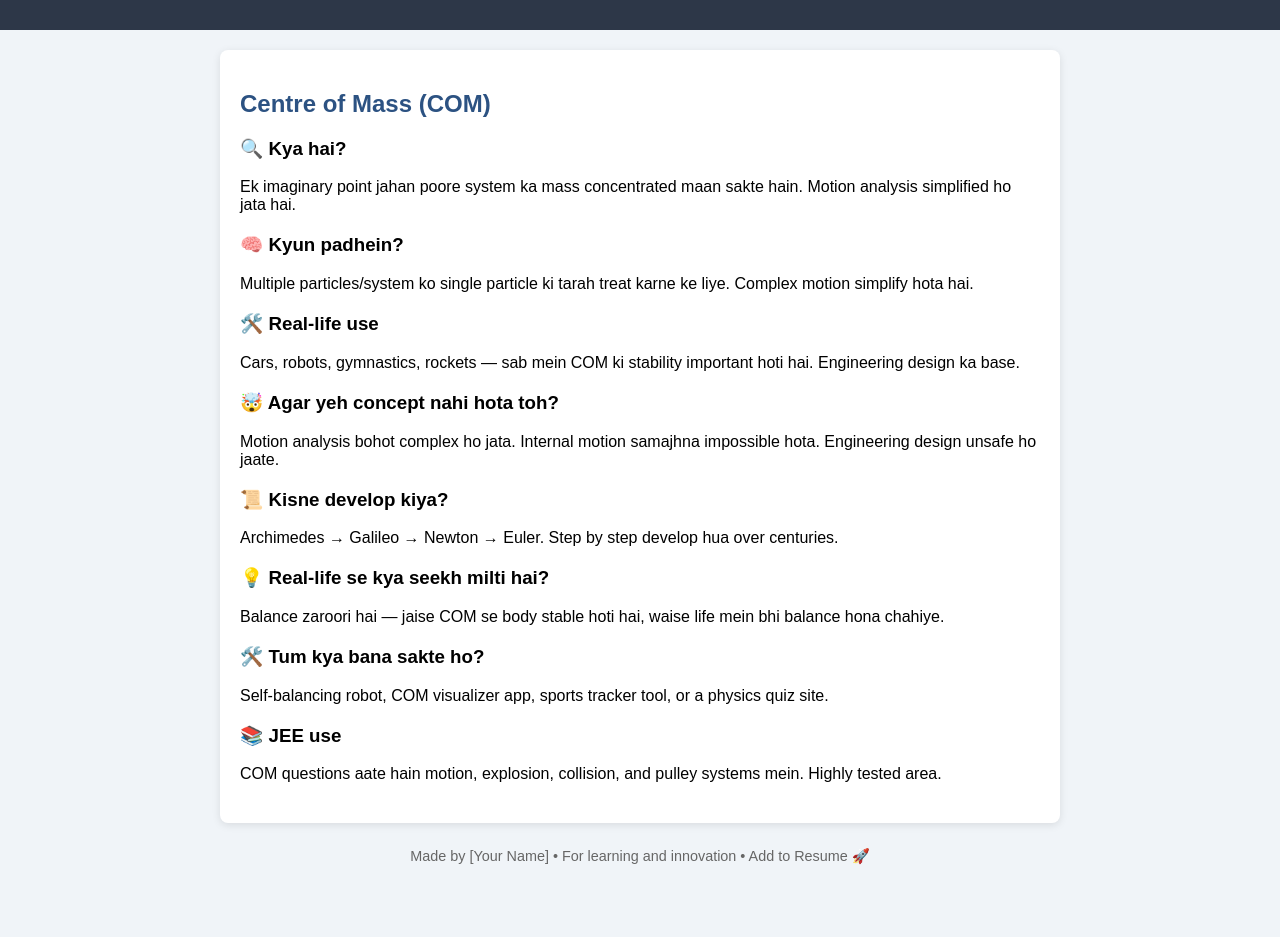
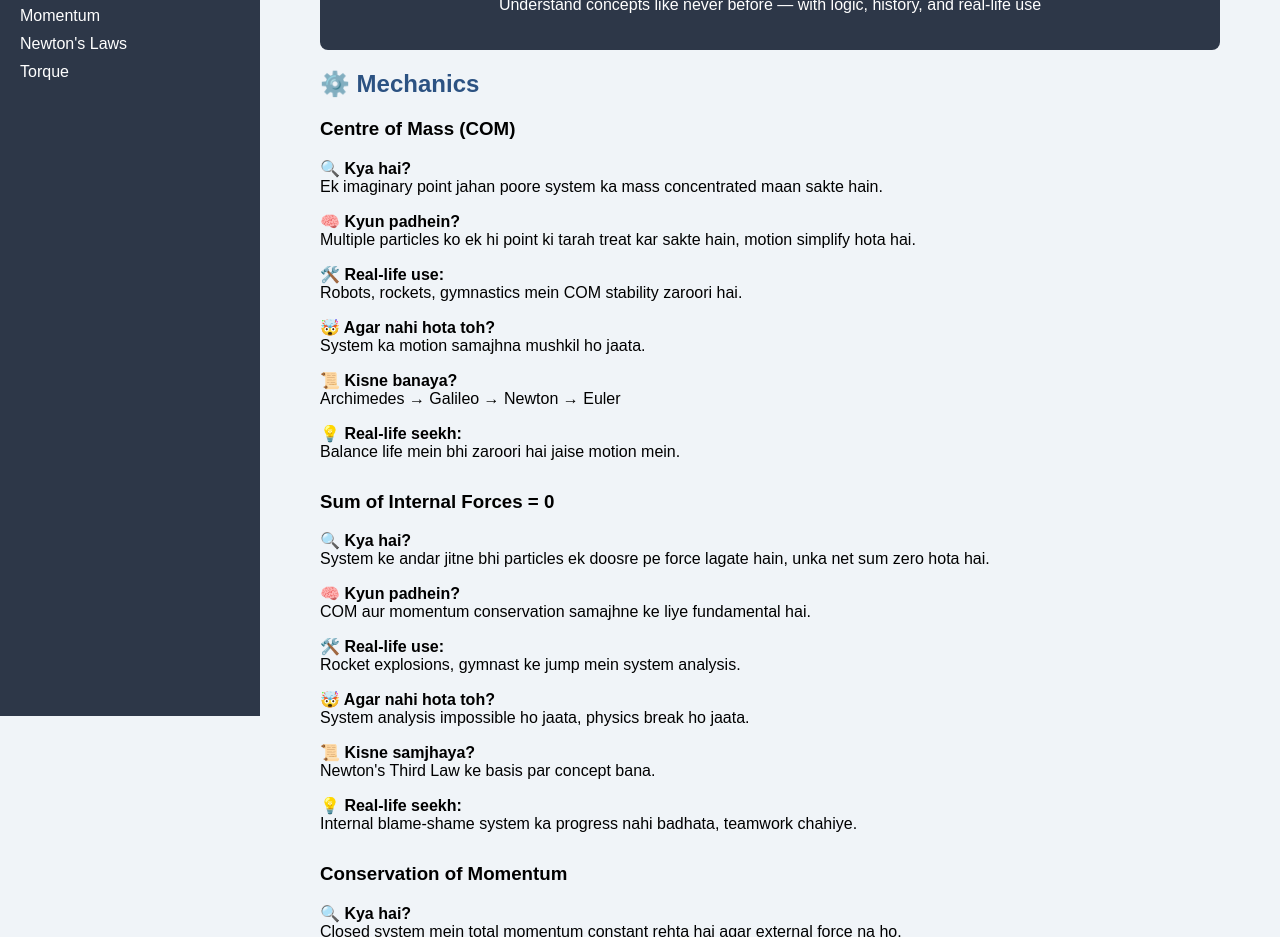
Before and after one commit to iamabdal/physics_concept, a plain HTML site: page index.html in a window 1280 px wide. Shown: the part 124-1061 px from the top of the page. Before the commit the page ends 1013 px from the top, so only its background shows below. Drawn offline with Linux system fonts and the light colour scheme.

Commit message:
Add files via upload

```diff
--- a/index.html
+++ b/index.html
@@ -9,79 +9,139 @@
       font-family: Arial, sans-serif;
       margin: 0;
       padding: 0;
+      display: flex;
       background-color: #f0f4f8;
+    }
+    nav {
+      width: 220px;
+      background-color: #2d3748;
+      color: white;
+      height: 100vh;
+      padding: 20px;
+      position: sticky;
+      top: 0;
+    }
+    nav h2 {
+      font-size: 1.2rem;
+      margin-bottom: 15px;
+    }
+    nav ul {
+      list-style: none;
+      padding: 0;
+    }
+    nav ul li {
+      margin: 10px 0;
+    }
+    nav ul li a {
+      color: white;
+      text-decoration: none;
+      transition: color 0.2s ease;
+    }
+    nav ul li a:hover {
+      color: #90cdf4;
+    }
+    .content {
+      flex: 1;
+      padding: 20px;
+      max-width: 900px;
+      margin: auto;
     }
     header {
       background-color: #2d3748;
       color: white;
       padding: 20px;
       text-align: center;
-    }
-    .container {
-      padding: 20px;
-      max-width: 800px;
-      margin: auto;
-      background: white;
-      box-shadow: 0 2px 8px rgba(0, 0, 0, 0.1);
-      margin-top: 20px;
       border-radius: 8px;
+      margin-bottom: 20px;
     }
     h2 {
       color: #2c5282;
     }
     section {
-      margin-bottom: 20px;
+      margin-bottom: 30px;
     }
     footer {
       text-align: center;
       padding: 10px;
       font-size: 0.9em;
       color: #666;
+      margin-top: 20px;
     }
   </style>
 </head>
 <body>
-  <header>
-    <h1>Physics Concept Explorer</h1>
-    <p>Understand concepts like never before — with logic, history, and real-life use</p>
-  </header>
-  <div class="container">
-    <h2>Centre of Mass (COM)</h2>
-    <section>
-      <h3>🔍 Kya hai?</h3>
-      <p>Ek imaginary point jahan poore system ka mass concentrated maan sakte hain. Motion analysis simplified ho jata hai.</p>
+  <nav>
+    <h2>📘 Topics</h2>
+    <ul>
+      <li><a href="#com">Centre of Mass</a></li>
+      <li><a href="#internal">Internal Forces</a></li>
+      <li><a href="#momentum">Momentum</a></li>
+      <li><a href="#newton">Newton's Laws</a></li>
+      <li><a href="#torque">Torque</a></li>
+    </ul>
+  </nav>
+
+  <div class="content">
+    <header>
+      <h1>Physics Concept Explorer</h1>
+      <p>Understand concepts like never before — with logic, history, and real-life use</p>
+    </header>
+
+    <h2>⚙️ Mechanics</h2>
+
+    <section id="com">
+      <h3>Centre of Mass (COM)</h3>
+      <p><strong>🔍 Kya hai?</strong><br>Ek imaginary point jahan poore system ka mass concentrated maan sakte hain.</p>
+      <p><strong>🧠 Kyun padhein?</strong><br>Multiple particles ko ek hi point ki tarah treat kar sakte hain, motion simplify hota hai.</p>
+      <p><strong>🛠️ Real-life use:</strong><br>Robots, rockets, gymnastics mein COM stability zaroori hai.</p>
+      <p><strong>🤯 Agar nahi hota toh?</strong><br>System ka motion samajhna mushkil ho jaata.</p>
+      <p><strong>📜 Kisne banaya?</strong><br>Archimedes → Galileo → Newton → Euler</p>
+      <p><strong>💡 Real-life seekh:</strong><br>Balance life mein bhi zaroori hai jaise motion mein.</p>
     </section>
-    <section>
-      <h3>🧠 Kyun padhein?</h3>
-      <p>Multiple particles/system ko single particle ki tarah treat karne ke liye. Complex motion simplify hota hai.</p>
+
+    <section id="internal">
+      <h3>Sum of Internal Forces = 0</h3>
+      <p><strong>🔍 Kya hai?</strong><br>System ke andar jitne bhi particles ek doosre pe force lagate hain, unka net sum zero hota hai.</p>
+      <p><strong>🧠 Kyun padhein?</strong><br>COM aur momentum conservation samajhne ke liye fundamental hai.</p>
+      <p><strong>🛠️ Real-life use:</strong><br>Rocket explosions, gymnast ke jump mein system analysis.</p>
+      <p><strong>🤯 Agar nahi hota toh?</strong><br>System analysis impossible ho jaata, physics break ho jaata.</p>
+      <p><strong>📜 Kisne samjhaya?</strong><br>Newton's Third Law ke basis par concept bana.</p>
+      <p><strong>💡 Real-life seekh:</strong><br>Internal blame-shame system ka progress nahi badhata, teamwork chahiye.</p>
     </section>
-    <section>
-      <h3>🛠️ Real-life use</h3>
-      <p>Cars, robots, gymnastics, rockets — sab mein COM ki stability important hoti hai. Engineering design ka base.</p>
+
+    <section id="momentum">
+      <h3>Conservation of Momentum</h3>
+      <p><strong>🔍 Kya hai?</strong><br>Closed system mein total momentum constant rehta hai agar external force na ho.</p>
+      <p><strong>🧠 Kyun padhein?</strong><br>Collision, explosion, COM ke motion ka base concept hai.</p>
+      <p><strong>🛠️ Real-life use:</strong><br>Rocket propulsion, car crash analysis, billiards.</p>
+      <p><strong>🤯 Agar nahi hota toh?</strong><br>Motion prediction impossible hoti. Mechanics ka base toot jaata.</p>
+      <p><strong>📜 Kisne diya?</strong><br>Newton + modern derivation se aaya.</p>
+      <p><strong>💡 Seekh:</strong><br>Jo effort daaloge woh result milega — nothing goes waste.</p>
     </section>
-    <section>
-      <h3>🤯 Agar yeh concept nahi hota toh?</h3>
-      <p>Motion analysis bohot complex ho jata. Internal motion samajhna impossible hota. Engineering design unsafe ho jaate.</p>
+
+    <section id="newton">
+      <h3>Newton's Laws of Motion</h3>
+      <p><strong>🔍 Kya hai?</strong><br>Tin laws jo motion aur force ka relation define karte hain.</p>
+      <p><strong>🧠 Kyun padhein?</strong><br>Har motion problem ka base — force ke bina motion samajhna mushkil.</p>
+      <p><strong>🛠️ Real-life use:</strong><br>Seat belt design, elevator physics, walking, vehicles.</p>
+      <p><strong>🤯 Agar nahi hote?</strong><br>Physics vague hoti — motion ke liye koi law hi nahi hota.</p>
+      <p><strong>📜 Kisne diya?</strong><br>Sir Isaac Newton (1687)</p>
+      <p><strong>💡 Seekh:</strong><br>Force ke bina kuch move nahi karta — life mein bhi push chahiye hota hai.</p>
     </section>
-    <section>
-      <h3>📜 Kisne develop kiya?</h3>
-      <p>Archimedes → Galileo → Newton → Euler. Step by step develop hua over centuries.</p>
+
+    <section id="torque">
+      <h3>Torque</h3>
+      <p><strong>🔍 Kya hai?</strong><br>Rotational motion ke liye force ka effect — twisting force.</p>
+      <p><strong>🧠 Kyun padhein?</strong><br>Rotation, equilibrium, levers, wheels sab ke analysis ke liye important.</p>
+      <p><strong>🛠️ Real-life use:</strong><br>Steering wheel, wrench, ceiling fan motor.</p>
+      <p><strong>🤯 Agar nahi hota?</strong><br>Rotation ke problems samajhna mushkil ho jaata.</p>
+      <p><strong>📜 Kisne samjhaya?</strong><br>Euler + rotational mechanics ke pioneer scientists.</p>
+      <p><strong>💡 Seekh:</strong><br>Right direction me force lagao, result milega — warna ghoomte rahoge.</p>
     </section>
-    <section>
-      <h3>💡 Real-life se kya seekh milti hai?</h3>
-      <p>Balance zaroori hai — jaise COM se body stable hoti hai, waise life mein bhi balance hona chahiye.</p>
-    </section>
-    <section>
-      <h3>🛠️ Tum kya bana sakte ho?</h3>
-      <p>Self-balancing robot, COM visualizer app, sports tracker tool, or a physics quiz site.</p>
-    </section>
-    <section>
-      <h3>📚 JEE use</h3>
-      <p>COM questions aate hain motion, explosion, collision, and pulley systems mein. Highly tested area.</p>
-    </section>
+
+    <footer>
+      <p>Made by  • For learning and innovation • Add to Resume 🚀</p>
+    </footer>
   </div>
-  <footer>
-    <p>Made by [Your Name] • For learning and innovation • Add to Resume 🚀</p>
-  </footer>
 </body>
 </html>
```
